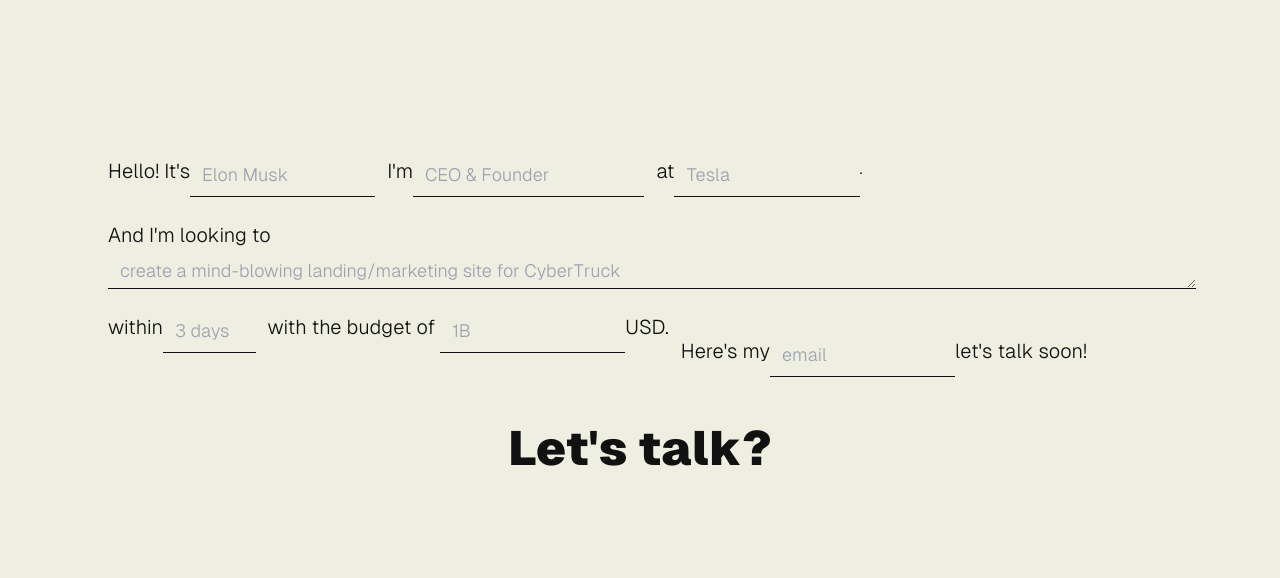
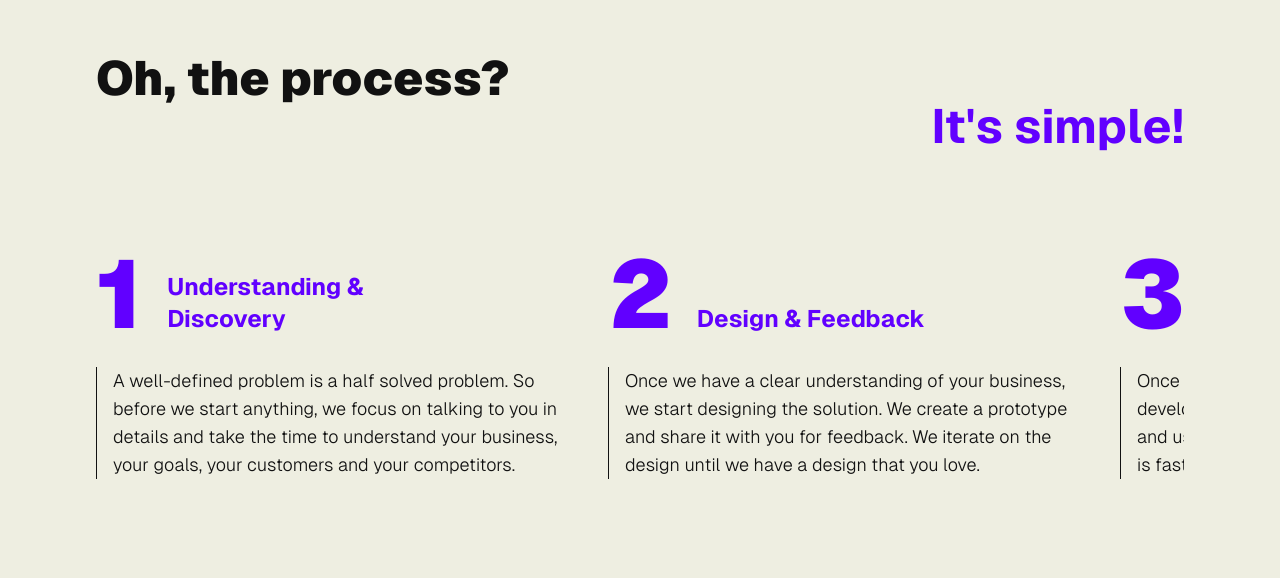
Before and after one commit to V01d-Studio/landing-2024, an Astro site: page / in a window 1280 px wide. Shown: the part 3285-3863 px from the top of the page. Built offline with nearby package versions, Linux system fonts and the light colour scheme; Astro itself is replaced by a stand-in of ours; what tailwindcss-fluid-type would draw is missing.

Commit message:
Add(UI): process section

```diff
--- /dev/null
+++ b/src/components/home/how.astro
@@ -0,0 +1,63 @@
+---
+const how = [
+  {
+    title: "Understanding & Discovery",
+    description:
+      "A well-defined problem is a half solved problem. \
+      So before we start anything, we focus on talking to \
+      you in details and take the time to understand your \
+      business, your goals, your customers and your competitors.",
+  },
+  {
+    title: "Design & Feedback",
+    description:
+      "Once we have a clear understanding of your business, \
+      we start designing the solution. We create a prototype \
+      and share it with you for feedback. We iterate on the \
+      design until we have a design that you love.",
+  },
+  {
+    title: "Development & Testing",
+    description:
+      "Once we have a design that you love, we start \
+      developing the solution. We follow the best practices \
+      and use the latest technologies to build a solution \
+      that is fast, secure and scalable.",
+  },
+  {
+    title: "Deployment & Maintenance",
+    description:
+      "Once we are done with the development and testing, \
+      we deploy the solution to a production environment. \
+      We also make sure that the solution is secure and \
+      optimized for performance.",
+  },
+];
+---
+
+<div
+  class="flex flex-col justify-center min-h-screen p-8 md:p-16 lg:p-24 relative"
+>
+  <div>
+    <h1 class="w-full">Oh, the process?</h1>
+    <h1 class="w-full text-right text-purple font-bold">It's simple!</h1>
+  </div>
+
+  <div class="flex max-w-full overflow-x-scroll py-24 gap-8">
+    {
+      how.map((x, idx) => (
+        <div class="min-w-max">
+          <div class="flex text-purple items-end gap-6">
+            <h1 class="text-8xl">{idx + 1}</h1>
+            <h1 class="text-purple font-bold text-2xl max-w-[15rem] pb-2">
+              {x.title}
+            </h1>
+          </div>
+          <p class="w-[30rem] border-l border-midnight text-lg pl-4 mt-6">
+            {x.description}
+          </p>
+        </div>
+      ))
+    }
+  </div>
+</div>
--- a/src/pages/index.astro
+++ b/src/pages/index.astro
@@ -5,6 +5,7 @@
 import Packages from "@/components/home/packages.astro";
 import Contact from "@/components/home/contact.astro";
 import What from "@/components/home/what.astro";
+import How from "@/components/home/how.astro";
 ---
 
 <Layout title="Void Studio">
@@ -13,6 +14,7 @@
     <What />
     <Why />
     <Packages />
+    <How />
     <Contact />
   </main>
 </Layout>
```
